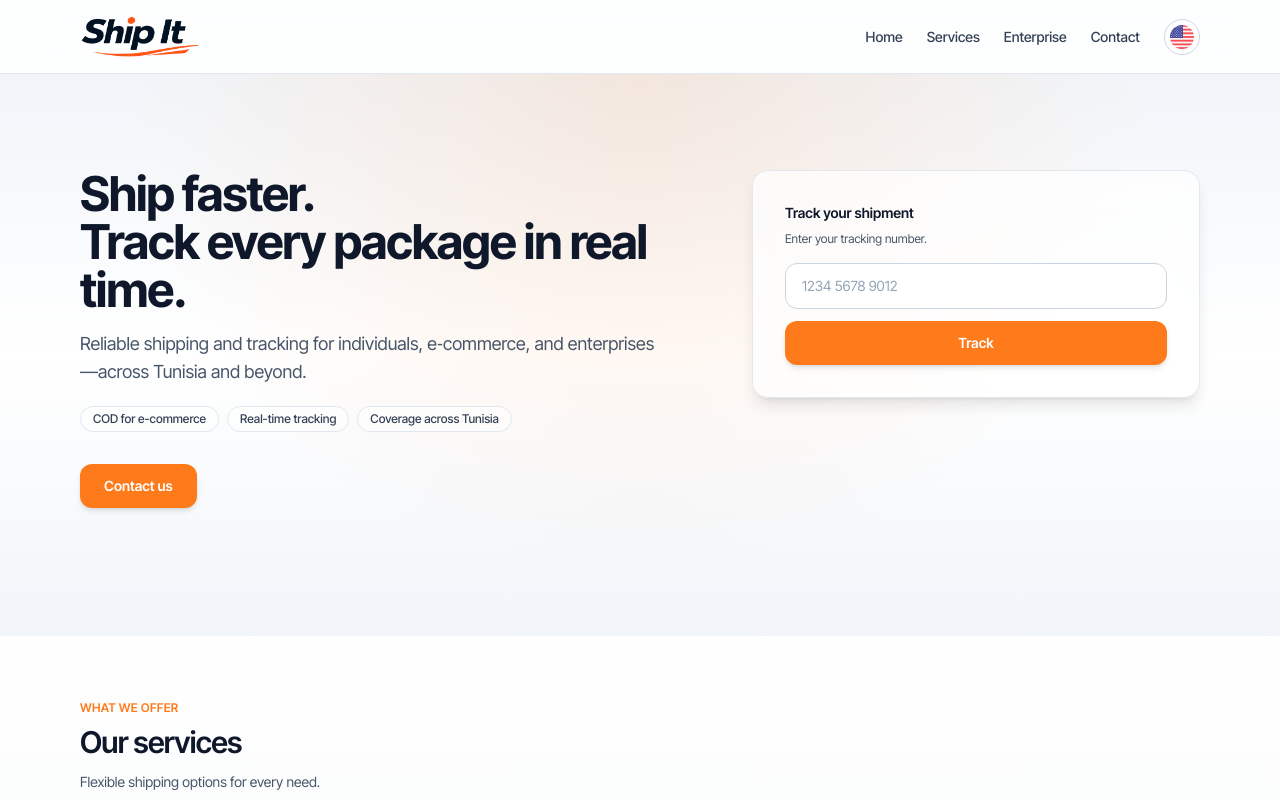
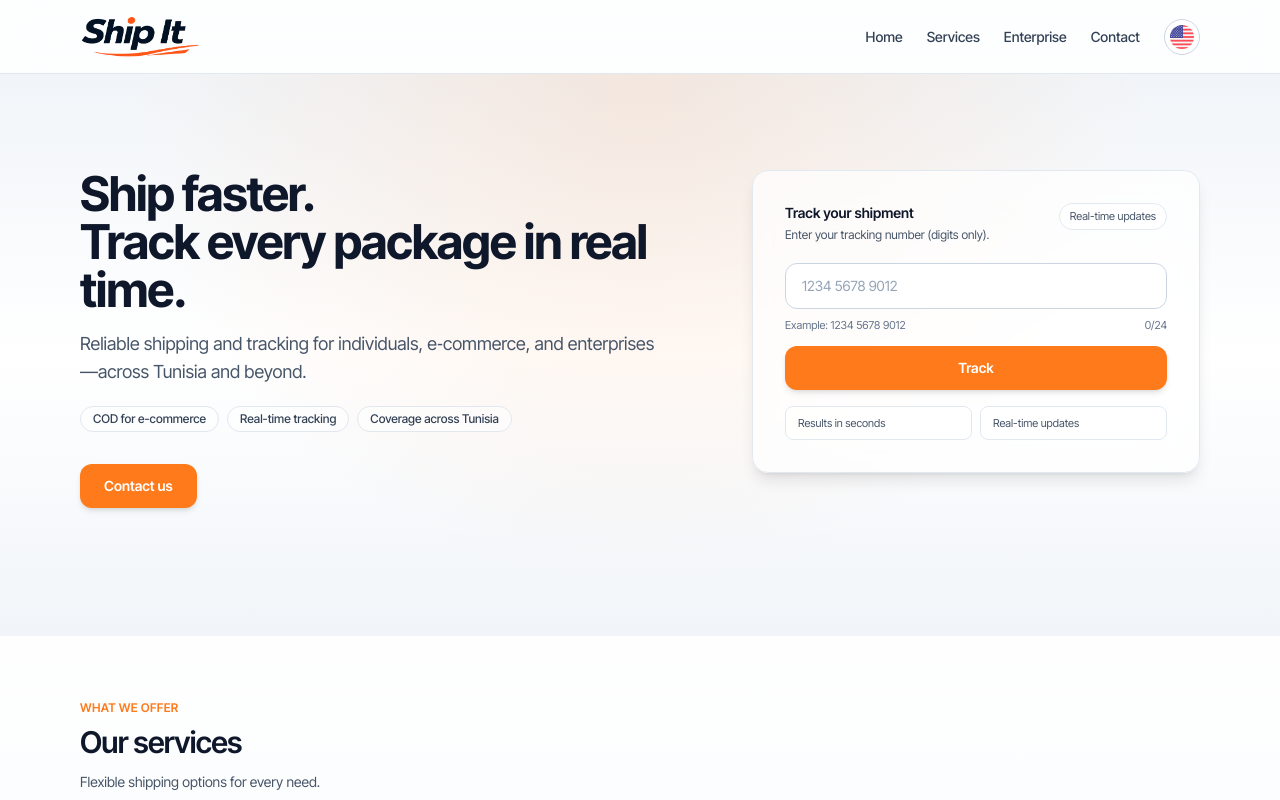
Before and after one commit to ghassensaada/shipit-website, a Next.js app: page /en in a window 1280 px wide. Shown: the top 800 px of the page. Built offline with nearby package versions, Linux system fonts and the light colour scheme.

Commit message:
TrackingWidget: numeric-only input + auto spacing every 4 digits + richer UI

```diff
--- a/components/tracking-widget.tsx
+++ b/components/tracking-widget.tsx
@@ -1,9 +1,18 @@
 'use client';
 
-import { useState } from 'react';
+import { useMemo, useState } from 'react';
 
 function trackAction(locale: string) {
   return `/${locale}/track`;
+}
+
+function onlyDigits(s: string) {
+  return s.replace(/\D/g, '');
+}
+
+function formatEvery4(digits: string) {
+  // groups of 4: 123456789012 -> "1234 5678 9012"
+  return digits.replace(/(.{4})/g, '$1 ').trim();
 }
 
 export function TrackingWidget({
@@ -17,7 +26,10 @@ export function TrackingWidget({
   onSubmitTracking?: (trackingNumber: string) => void;
   compact?: boolean;
 }) {
-  const [trackingNumber, setTrackingNumber] = useState(defaultTrackingNumber);
+  // normalize any default value we receive
+  const initial = useMemo(() => formatEvery4(onlyDigits(defaultTrackingNumber)), [defaultTrackingNumber]);
+
+  const [trackingNumber, setTrackingNumber] = useState(initial);
   const [error, setError] = useState<string | null>(null);
 
   const copy = {
@@ -29,18 +41,59 @@ export function TrackingWidget({
         : 'Track your shipment',
     subtitle:
       locale === 'fr'
-        ? 'Saisissez votre numéro de suivi.'
+        ? 'Entrez votre numéro de suivi (chiffres uniquement).'
         : locale === 'ar'
-        ? 'أدخل رقم التتبّع.'
-        : 'Enter your tracking number.',
+        ? 'أدخل رقم التتبّع (أرقام فقط).'
+        : 'Enter your tracking number (digits only).',
+    helper:
+      locale === 'fr'
+        ? 'Exemple : 1234 5678 9012'
+        : locale === 'ar'
+        ? 'مثال: 1234 5678 9012'
+        : 'Example: 1234 5678 9012',
     required:
       locale === 'fr'
         ? 'Veuillez saisir le numéro de suivi.'
         : locale === 'ar'
         ? 'الرجاء إدخال رقم التتبّع.'
         : 'Please enter a tracking number.',
+    invalid:
+      locale === 'fr'
+        ? 'Numéro invalide. Utilisez uniquement des chiffres.'
+        : locale === 'ar'
+        ? 'رقم غير صالح. استخدم أرقام فقط.'
+        : 'Invalid number. Use digits only.',
+    tooShort:
+      locale === 'fr'
+        ? 'Numéro trop court.'
+        : locale === 'ar'
+        ? 'الرقم قصير جدًا.'
+        : 'Tracking number is too short.',
     btn: locale === 'fr' ? 'Suivre' : locale === 'ar' ? 'تتبّع' : 'Track',
+    hint1:
+      locale === 'fr'
+        ? 'Résultats en quelques secondes'
+        : locale === 'ar'
+        ? 'النتيجة خلال ثوانٍ'
+        : 'Results in seconds',
+    hint2:
+      locale === 'fr'
+        ? 'Mises à jour en temps réel'
+        : locale === 'ar'
+        ? 'تحديثات لحظية'
+        : 'Real-time updates',
   };
+
+  // Adjust these anytime (depends on your real carrier rules later)
+  const MIN_DIGITS = 8;
+  const MAX_DIGITS = 24;
+
+  function handleChange(raw: string) {
+    // Keep digits only, then format into groups of 4
+    const digits = onlyDigits(raw).slice(0, MAX_DIGITS);
+    setTrackingNumber(formatEvery4(digits));
+    if (error) setError(null);
+  }
 
   return (
     <div
@@ -49,40 +102,75 @@ export function TrackingWidget({
         compact ? 'p-6 md:p-8' : 'p-6',
       ].join(' ')}
     >
-      <h2 className="text-sm font-semibold text-slate-900 dark:text-white mb-2">
-        {copy.title}
-      </h2>
-      <p className="text-xs text-slate-600 dark:text-white/60 mb-4">
-        {copy.subtitle}
-      </p>
+      <div className="flex items-start justify-between gap-4">
+        <div>
+          <h2 className="text-sm font-semibold text-slate-900 dark:text-white">{copy.title}</h2>
+          <p className="mt-1 text-xs text-slate-600 dark:text-white/60">{copy.subtitle}</p>
+        </div>
+
+        {/* tiny "trust" chip */}
+        <div
+          className="
+            hidden sm:inline-flex items-center
+            rounded-full border border-slate-200 dark:border-white/10
+            bg-white/60 dark:bg-white/5
+            px-2.5 py-1 text-[11px]
+            text-slate-600 dark:text-white/60
+          "
+        >
+          {copy.hint2}
+        </div>
+      </div>
 
       <form
         action={trackAction(locale)}
         method="GET"
         onSubmit={(e) => {
           setError(null);
-          const tn = trackingNumber.trim();
 
-          if (!tn) {
+          const digits = onlyDigits(trackingNumber);
+
+          if (!digits) {
             e.preventDefault();
             setError(copy.required);
+            return;
+          }
+
+          if (!/^\d+$/.test(digits)) {
+            e.preventDefault();
+            setError(copy.invalid);
+            return;
+          }
+
+          if (digits.length < MIN_DIGITS) {
+            e.preventDefault();
+            setError(copy.tooShort);
             return;
           }
 
           // If parent passed a handler (tracking page), prevent redirect and use it
           if (onSubmitTracking) {
             e.preventDefault();
-            onSubmitTracking(tn);
+            onSubmitTracking(digits); // pass normalized digits
           }
+          // Otherwise, normal GET submit continues to /{locale}/track?tn=...
+          // We should ensure the submitted tn is digits (not spaced):
+          // easiest: keep the input name=tn but set its value via hidden input (below)
         }}
-        className="space-y-3"
+        className="mt-5 space-y-3"
       >
+        {/* Submit normalized digits (no spaces) */}
+        <input type="hidden" name="tn" value={onlyDigits(trackingNumber)} />
+
+        <div>
           <input
             type="text"
+            inputMode="numeric"
+            autoComplete="off"
             value={trackingNumber}
-          onChange={(e) => setTrackingNumber(e.target.value)}
+            onChange={(e) => handleChange(e.target.value)}
             placeholder="1234 5678 9012"
-          name="tn"
+            aria-label="Tracking number"
             className="
               w-full rounded-xl bg-white dark:bg-black/20
               border border-slate-300 dark:border-white/10
@@ -93,6 +181,13 @@ export function TrackingWidget({
               transition-all
             "
           />
+          <div className="mt-2 flex items-center justify-between">
+            <p className="text-[11px] text-slate-500 dark:text-white/45">{copy.helper}</p>
+            <p className="text-[11px] text-slate-500 dark:text-white/45">
+              {onlyDigits(trackingNumber).length}/{MAX_DIGITS}
+            </p>
+          </div>
+        </div>
 
         <button
           type="submit"
@@ -106,6 +201,28 @@ export function TrackingWidget({
           {copy.btn}
         </button>
 
+        {/* Extra details back on main page */}
+        <div className="grid grid-cols-2 gap-2 pt-1 text-[11px] text-slate-600 dark:text-white/60">
+          <div
+            className="
+              rounded-lg border border-slate-200 dark:border-white/10
+              bg-white/60 dark:bg-white/5
+              px-3 py-2
+            "
+          >
+            {copy.hint1}
+          </div>
+          <div
+            className="
+              rounded-lg border border-slate-200 dark:border-white/10
+              bg-white/60 dark:bg-white/5
+              px-3 py-2
+            "
+          >
+            {copy.hint2}
+          </div>
+        </div>
+
         {error && <p className="text-[11px] text-red-500">{error}</p>}
       </form>
     </div>
```
Lines whose indentation alone changed are shown as unchanged.
